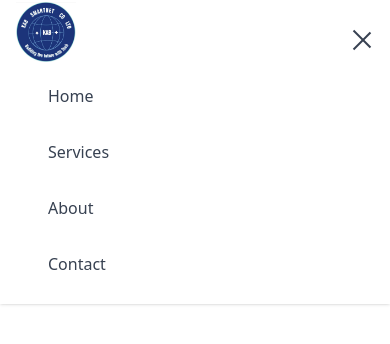
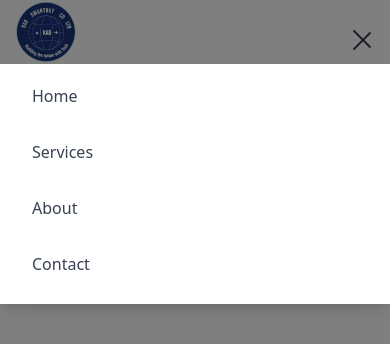
Before and after one commit to OmarySudi/kabsmartnet-next, a Next.js app: page / in a window 390 px wide. Both pictures are taken after a click on the button "Toggle menu". Shown: the top 344 px of the page. Built offline with nearby package versions, Linux system fonts and the light colour scheme.

Commit message:
added the full-screen overlay when mobile menu is closed and using escape key to close the mobile menu

```diff
--- a/app/components/layouts/Navigation.js
+++ b/app/components/layouts/Navigation.js
@@ -2,7 +2,7 @@
 
 import Link from 'next/link';
 import Image from 'next/image';
-import { useState } from 'react';
+import { useState,useEffect,useCallback,useRef } from 'react';
 
 // Navigation menu items
 const navItems = [
@@ -14,10 +14,34 @@ const navItems = [
 
 export default function Navigation() {
     const [isMobileMenuOpen, setIsMobileMenuOpen] = useState(false);
+    const menuButtonRef = useRef(null);
 
-    const toggleMobileMenu = () => {
-        setIsMobileMenuOpen(!isMobileMenuOpen);
-    };
+    const toggleMobileMenu = useCallback((e) => {
+            e?.preventDefault();
+            const newState = !isMobileMenuOpen;
+            setIsMobileMenuOpen(newState);
+            document.body.classList.toggle('menu-open', newState);
+
+            if(!newState && menuButtonRef.current){
+                menuButtonRef.current?.blur();
+            }
+        },[isMobileMenuOpen]);
+
+
+
+    useEffect(()=>{
+        const handleEscape = (e)=>{
+            if(e.key === 'Escape' && isMobileMenuOpen){
+                toggleMobileMenu();
+            }
+        };
+
+        document.addEventListener('keydown', handleEscape);
+
+        return () => {
+            document.removeEventListener('keydown', handleEscape);
+        };
+    },[isMobileMenuOpen,toggleMobileMenu]);
 
     return (
      <header className="fixed top-0 left-0 right-0 z-50 bg-white shadow-sm">
@@ -56,6 +80,15 @@ export default function Navigation() {
                 <div className="mobile-only">
                     <button
                         onClick={toggleMobileMenu}
+                        ref={menuButtonRef}
+                        onBlur={() => {
+                            // Small delay to allow click events to process
+                            setTimeout(() => {
+                                if (isMobileMenuOpen) {
+                                    toggleMobileMenu();
+                                }
+                            }, 200);
+                        }}
                         className=" text-gray-700 hover:text-blue-600 focus:outline-none focus-visible:ring-2 focus-visible:ring-blue-600 rounded"
                         aria-label="Toggle menu"
                         aria-expanded = {isMobileMenuOpen}
@@ -75,14 +108,34 @@ export default function Navigation() {
             <div
                 className={`
                     mobile-only
+                    fixed inset-x-0 top-16
                     bg-white
+                    shadow-lg
                     overflow-hidden
                     transition-all duration-300 ease-in-out
+                    z-50
                     ${isMobileMenuOpen ? 'max-h-96': 'max-h-0'}
                 `}
                 aria-hidden = {!isMobileMenuOpen}
             >
                 <div className = "px-4 py-2 pb-4 space-y-2">
+
+                    {/** close button */}
+                    {/* <button
+                        onClick={toggleMobileMenu}
+                        className="
+                            w-full flex justify-end p-2
+                            text-gray-500 hover:text-gray-700
+                            focus:outline-none
+                        "
+                        aria-label="Close menu"
+                    >
+                        <svg className="w-6 h-6" fill="none" viewBox="0 0 24 24" stroke="currentColor">
+                            <path strokeLinecap="round" strokeLinejoin="round" strokeWidth={2} d="M6 18L18 6M6 6l12 12" />
+                        </svg>
+                    </button> */}
+
+                    {/** menu items */}
                     {
                         navItems.map((item)=>(
                             <Link
@@ -103,6 +156,20 @@ export default function Navigation() {
                 </div>
             </div>
 
+
+            {/*overlay */}
+            {isMobileMenuOpen && (
+                <div
+                    className="
+                    fixed inset-0 bg-black/50
+                    z-40
+                    mobile-only
+                    "
+                    onClick={toggleMobileMenu}
+                    aria-hidden="true"
+                />
+            )}
+
         </nav>
      </header>
     );
--- a/app/globals.css
+++ b/app/globals.css
@@ -101,3 +101,7 @@
     padding-top: max(1rem, env(safe-area-inset-top));
   }
 }
+
+body.menu-open {
+  overflow: hidden
+}
```
